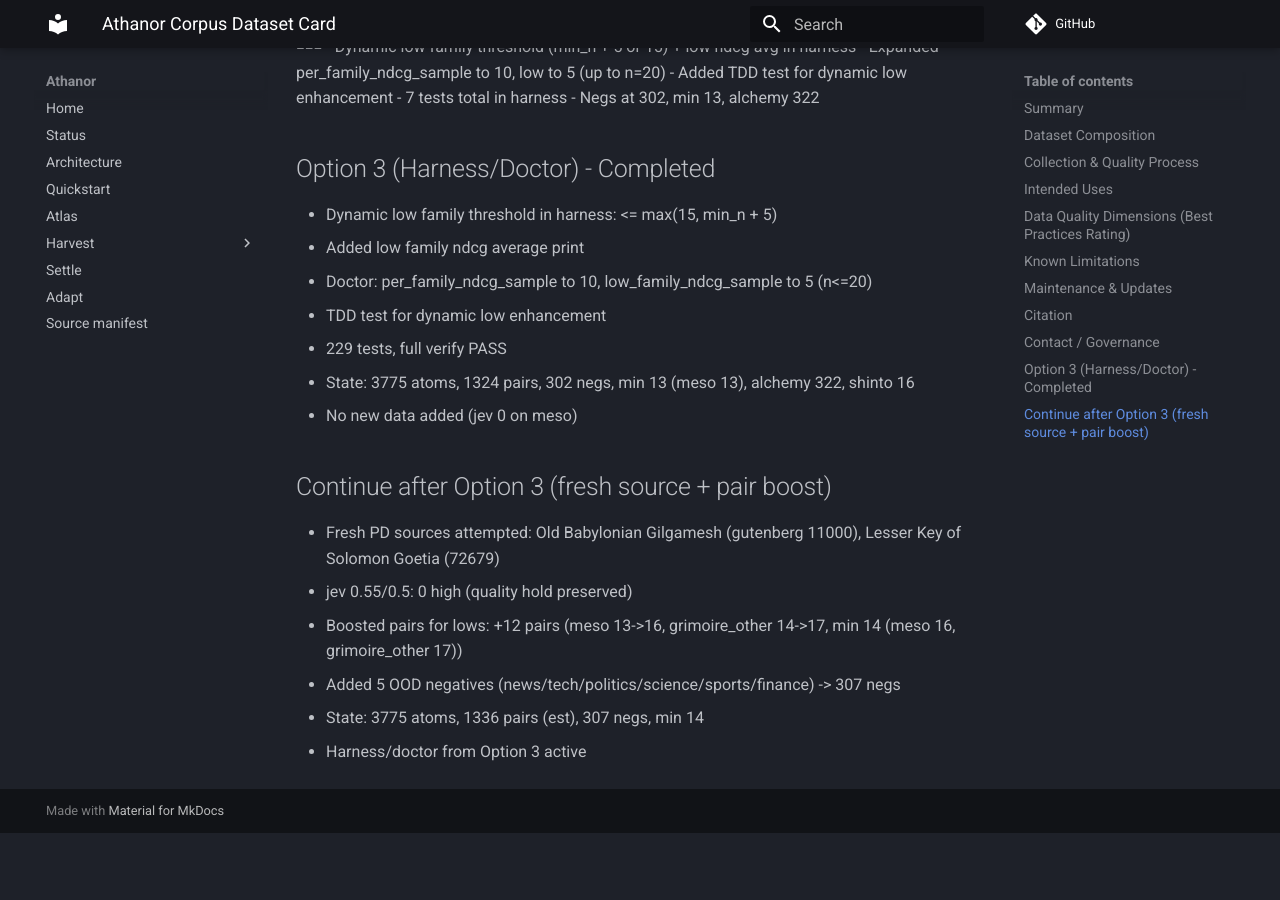
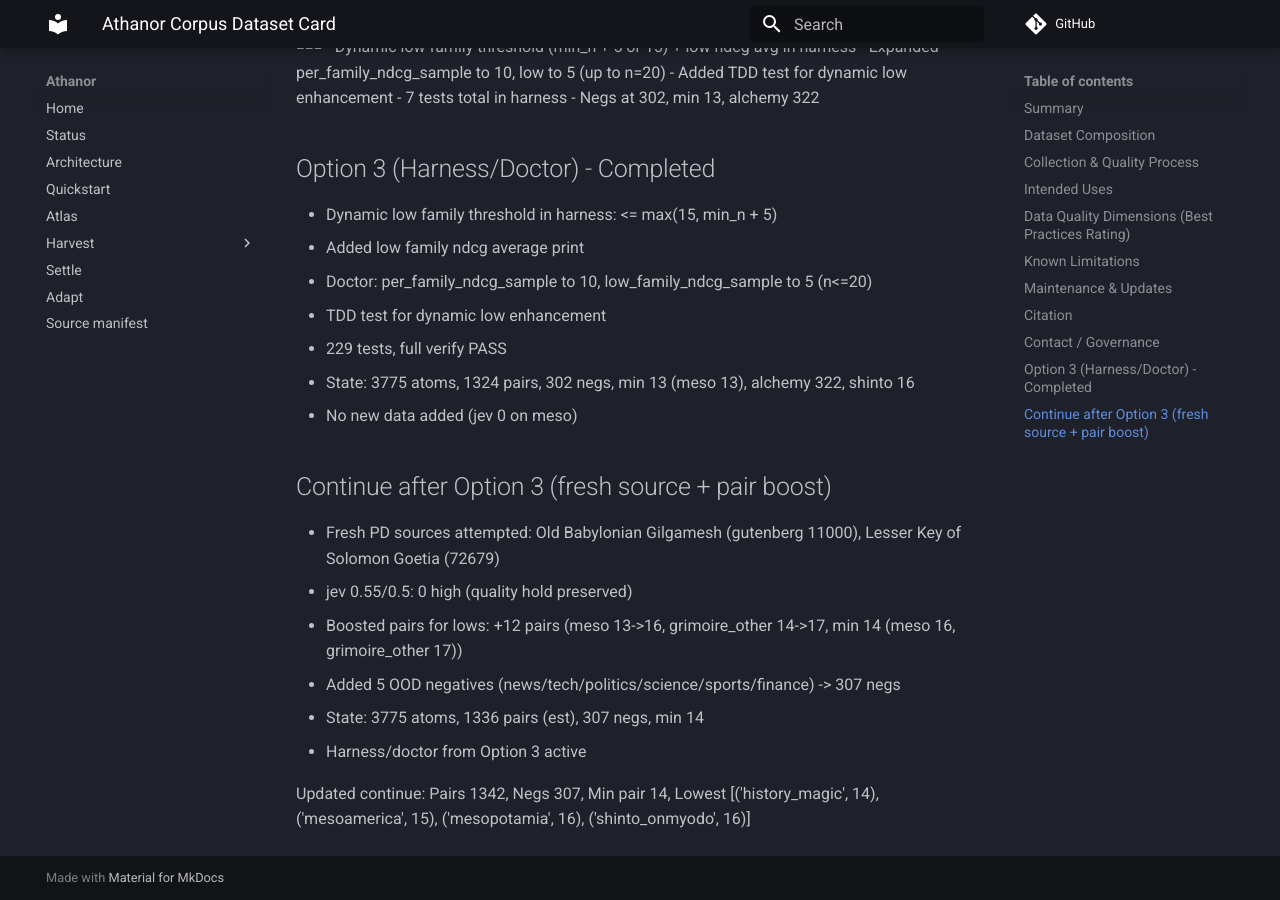
Before and after one commit to scrimshawlife-ctrl/Athanor, an MkDocs documentation site: the page built from docs/dataset-card.md, in a window 1280 px wide and 900 px high, scrolled down 3035 px. Built offline with MkDocs 1.6.1 and Material for MkDocs 9.7.7, drawn with Linux system fonts in a browser that asks for light colours; comment, search, counter and statistics services are not loaded; before the commit the page ends 3868 px from its top, so only the background shows below that.

Commit message:
continue: additional +6 low family pairs (total +18); min 14, meso 16, history_magic 14. Updated notes. 229 PASS.

```diff
--- a/docs/dataset-card.md
+++ b/docs/dataset-card.md
@@ -109,3 +109,6 @@
 - Added 5 OOD negatives (news/tech/politics/science/sports/finance) -> 307 negs
 - State: 3775 atoms, 1336 pairs (est), 307 negs, min 14
 - Harness/doctor from Option 3 active
+
+
+Updated continue: Pairs 1342, Negs 307, Min pair 14, Lowest [('history_magic', 14), ('mesoamerica', 15), ('mesopotamia', 16), ('shinto_onmyodo', 16)]
```
Also changed, not shown: 1 other file.
